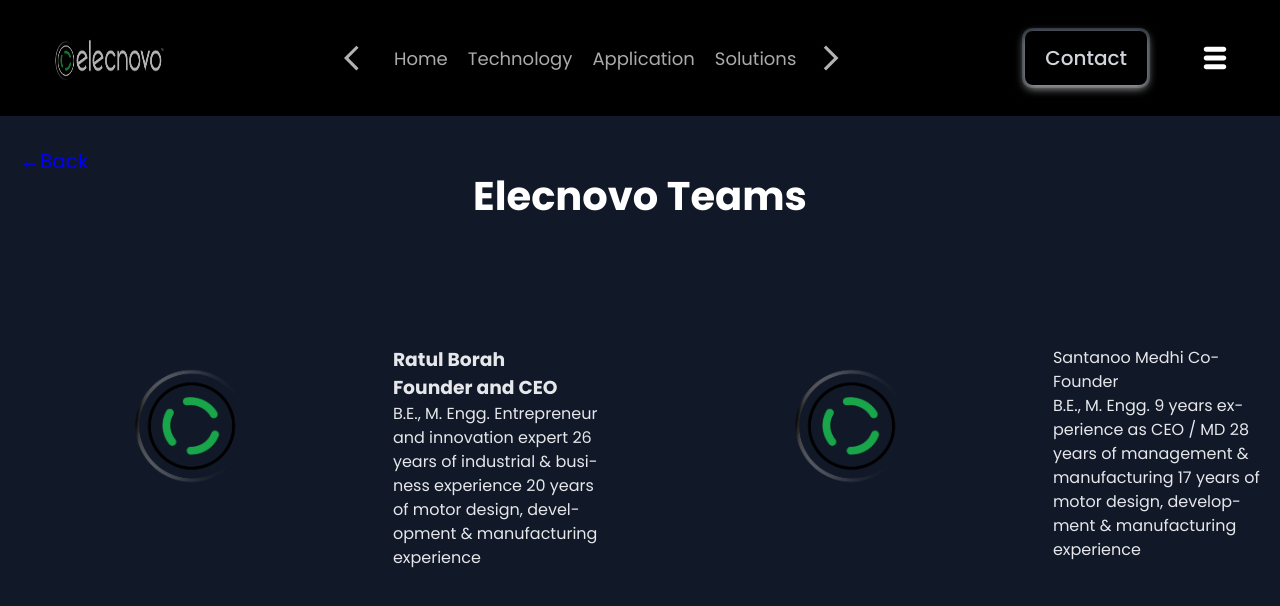
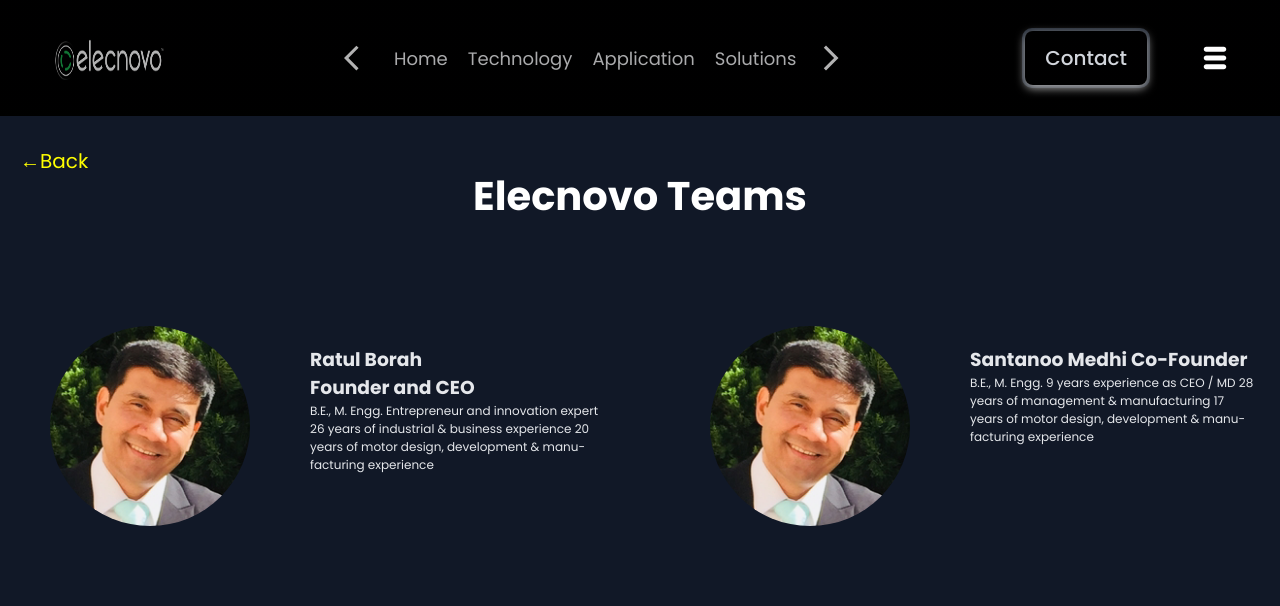
Before and after one commit to SeemaKumari62998/elecnovo_web, a React (Vite) app: page /teams in a window 1280 px wide. Shown: the top 606 px of the page. Built offline with nearby package versions, Linux system fonts and the light colour scheme; a web font is replaced by a local one.

Commit message:
added contents to the side bar

```diff
--- a/package.json
+++ b/package.json
@@ -10,6 +10,7 @@
     "preview": "vite preview"
   },
   "dependencies": {
+    "aos": "^2.3.4",
     "framer-motion": "^11.0.2",
     "react": "^18.2.0",
     "react-dom": "^18.2.0",
--- a/src/pages/About.jsx
+++ b/src/pages/About.jsx
@@ -22,6 +22,10 @@
   margin: 4% auto;
   font-size: 2rem;
   color: var(--color-grey-200);
+
+  @media only screen and (max-width: 600px) {
+    font-size: 1.5rem;
+  }
 `;
 
 const Container = styled.div`
@@ -57,12 +61,24 @@
 `;
 const H1 = styled.h1`
   color: var(--color-grey-200);
+
+  @media only screen and (max-width: 600px) {
+    font-size: 25px;
+  }
+`;
+
+const Span = styled.span`
+  @media only screen and (max-width: 600px) {
+    font-size: 15px;
+  }
 `;
 
 function About() {
   return (
     <>
-      <LinkButton to="/">&larr;Back</LinkButton>
+      <LinkButton to="/">
+        <Span>&larr;Back</Span>
+      </LinkButton>
       <Container
         as={motion.div}
         initial={{ opacity: 0, scale: 0 }}
--- a/src/pages/Home.jsx
+++ b/src/pages/Home.jsx
@@ -25,7 +25,7 @@
   border: 1px solid grey;
 
   @media only screen and (max-width: 600px) {
-    height: 31vh;
+    height: 25vh;
   }
 `;
 
@@ -130,14 +130,14 @@
 function Home() {
   return (
     <Container>
-      <Section id="driving-green-mobility">
+      <Section>
         <Video src={technology} autoPlay loop muted />
         <Heading>
           <h1>DRIVING GREEN MOBILITY</h1>
         </Heading>
       </Section>
 
-      <Section id="elecnovo-technology">
+      <Section>
         <Video src={motor} autoPlay loop muted />
         <Heading>
           <h1> ELECNOVO TECHNOLOGY</h1>
--- a/src/pages/Products.jsx
+++ b/src/pages/Products.jsx
@@ -11,8 +11,8 @@
   color: var(--color-grey-200);
 
   @media only screen and (max-width: 600px) {
-    flex-direction: column;
     height: 100%;
+    margin-top: 1%;
   }
 `;
 
@@ -22,13 +22,12 @@
   margin: 10px;
   display: grid;
   grid-template-columns: repeat(3, 1fr);
-
   top: 0;
   left: 0;
   width: 100%;
 
   @media only screen and (max-width: 600px) {
-    grid-template-columns: repeat(1, 2fr);
+    grid-template-columns: repeat(1, 1fr);
   }
 `;
 
@@ -40,8 +39,8 @@
   margin-top: 2px;
 
   @media only screen and (max-width: 600px) {
-    padding: 20px;
-    margin: 20px;
+    padding: 40px;
+    margin: 5px;
   }
 `;
 
@@ -49,12 +48,19 @@
   text-align: center;
   font-weight: 200px;
   font-size: 30px;
+
+  @media only screen and (max-width: 600px) {
+    font-size: 24px;
+    margin-top: 10px;
+  }
 `;
 
-// const StyledHeading = styled.h2`
-//   text-align: center;
-//   margin-top: 20px;
-// `;
+const Span = styled.span`
+  @media only screen and (max-width: 600px) {
+    font-size: 15px;
+  }
+`;
+
 function Products() {
   const navigate = useNavigate();
 
@@ -64,7 +70,9 @@
 
   return (
     <>
-      <LinkButton to="/">&larr;Back</LinkButton>
+      <LinkButton to="/">
+        <Span>&larr;Back</Span>
+      </LinkButton>
 
       <StyledContainer>
         {/* <StyledHeading>WELCOME</StyledHeading> */}
--- a/ui/ApplicationDetails.jsx
+++ b/ui/ApplicationDetails.jsx
@@ -12,6 +12,9 @@
   background-color: black;
   overflow: hidden;
   margin-top: 0;
+
+  @media only screen and (max-width: 600px) {
+  }
 `;
 
 const Video = styled.video`
@@ -24,10 +27,9 @@
   top: 150px;
 
   @media only screen and (max-width: 600px) {
-    width: 100%;
-    display: flex;
-    justify-content: center;
-    align-items: center;
+    width: 80%;
+    left: 50%;
+    top: 100px;
   }
 `;
 
@@ -45,24 +47,18 @@
   top: 40px;
   left: 20%;
   z-index: 1;
-
-  @media only screen and (max-width: 600px) {
-    width: 100%;
-  }
 `;
 
 const H1 = styled.h1`
   color: white;
 
   @media only screen and (max-width: 600px) {
-    font-size: 22px;
+    font-size: 20px;
   }
 `;
 const Styleddiv = styled.div`
   position: absolute;
   border: 1px solid grey;
-
-  /* height: 60%; */
   text-align: center;
   left: 55%;
   max-width: 80%;
@@ -73,14 +69,22 @@
   @media only screen and (max-width: 600px) {
     left: 20%;
     max-width: 100%;
-    top: 45%;
+    top: 44%;
+    padding: 10px;
+  }
+`;
+const Span = styled.span`
+  @media only screen and (max-width: 600px) {
+    font-size: 15px;
   }
 `;
 
 function ApplicationDetails() {
   return (
     <>
-      <LinkButton to="/">&larr;Back</LinkButton>
+      <LinkButton to="/">
+        <Span> &larr;Back</Span>
+      </LinkButton>
 
       <Container>
         <Video src={engine_2} loop muted autoPlay />
--- a/ui/Footer.jsx
+++ b/ui/Footer.jsx
@@ -88,7 +88,7 @@
       {/* <Logo /> */}
 
       <StyledColumn>
-        <h3>Address</h3>
+        <h3>Location</h3>
         <StyledUl>
           No. 18, First Floor, Sub Layout, 4th Phase,
           <br />
@@ -106,7 +106,7 @@
             <StyledNavLink to="/">Home</StyledNavLink>
           </li>
           <li>
-            <StyledNavLink to="/about us">About us</StyledNavLink>
+            <StyledNavLink to="/about">About us</StyledNavLink>
           </li>
           <li>
             <StyledNavLink to="/contact">Contact</StyledNavLink>
--- a/ui/LinkButton.jsx
+++ b/ui/LinkButton.jsx
@@ -25,7 +25,7 @@
 
 const StyledLink = styled(Link)`
   font-size: 20px;
-  color: blue;
+  color: yellow;
   text-decoration: none;
   position: relative;
   top: 30px;
--- a/ui/Teams.jsx
+++ b/ui/Teams.jsx
@@ -1,9 +1,9 @@
 import styled from "styled-components";
 import LinkButton from "./LinkButton";
+
 const Container = styled.div`
   display: flex;
   flex-direction: row;
-
   color: var(--color-grey-200);
   gap: 40px;
   height: 100vh;
@@ -14,6 +14,11 @@
   padding: 20px;
   text-align: left;
   margin-top: 100px;
+
+  @media only screen and (max-width: 600px) {
+    width: 100%;
+    margin-top: 20px;
+  }
 `;
 
 const Image = styled.img`
@@ -21,6 +26,12 @@
   max-height: 200px;
   margin-top: 100px;
   margin-left: 50px;
+  border-radius: 50%;
+
+  @media only screen and (max-width: 600px) {
+    margin-top: 50px;
+    margin-left: 50px;
+  }
 `;
 
 const H1 = styled.h1`
@@ -28,33 +39,61 @@
   text-align: center;
   margin-top: 20px;
   font-size: 40px;
+
+  @media only screen and (max-width: 600px) {
+    font-size: 25px;
+    text-align: left;
+    margin-left: 90px;
+  }
 `;
+
+const Span = styled.span`
+  @media only screen and (max-width: 600px) {
+    font-size: 15px;
+  }
+`;
+
+const H3 = styled.h3`
+  color: var(--color-grey-200);
+
+  @media only screen and (max-width: 600px) {
+    margin-right: 20px;
+  }
+`;
+
+const P = styled.p`
+  font-size: 12px;
+`;
+
 function Teams() {
   return (
     <>
-      <LinkButton to="/">&larr;Back</LinkButton>
+      <LinkButton to="/">
+        <Span>&larr;Back</Span>
+      </LinkButton>
+
       <H1>Elecnovo Teams</H1>
       <Container>
-        <Image src="elecnovoLogo.png" alt="photo" />
+        <Image src="ratul.jpg" alt="photo" />
         <Section>
-          <h3>
+          <H3>
             Ratul Borah <br /> Founder and CEO
-          </h3>
-          <p>
+          </H3>
+          <P>
             B.E., M. Engg. Entrepreneur and innovation expert 26 years of
             industrial & business experience 20 years of motor design,
             development & manufacturing experience
-          </p>
+          </P>
         </Section>
 
-        <Image src="elecnovoLogo.png" alt="photo" />
+        <Image src="ratul.jpg" alt="photo" />
         <Section>
-          <p>Santanoo Medhi Co-Founder</p>
-          <p>
+          <H3>Santanoo Medhi Co-Founder</H3>
+          <P>
             B.E., M. Engg. 9 years experience as CEO / MD 28 years of management
             & manufacturing 17 years of motor design, development &
             manufacturing experience
-          </p>
+          </P>
         </Section>
       </Container>
     </>
```
Also changed, not shown: public/ratul.jpg (added), 1 other file (tests, documents, lock files or other folders).
